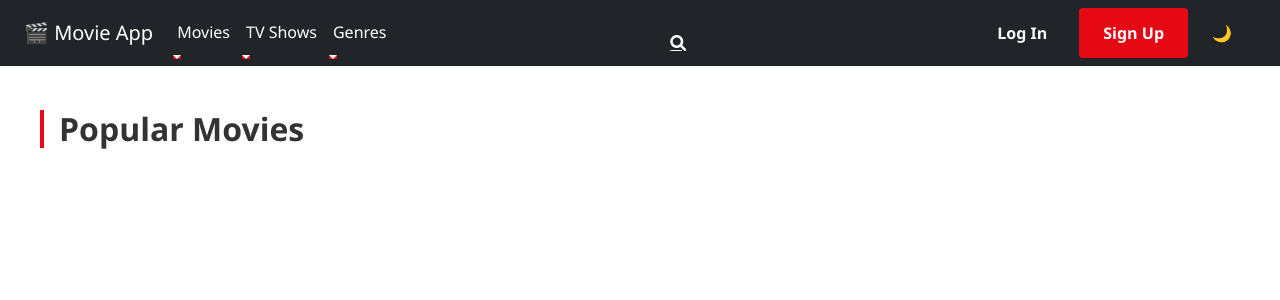
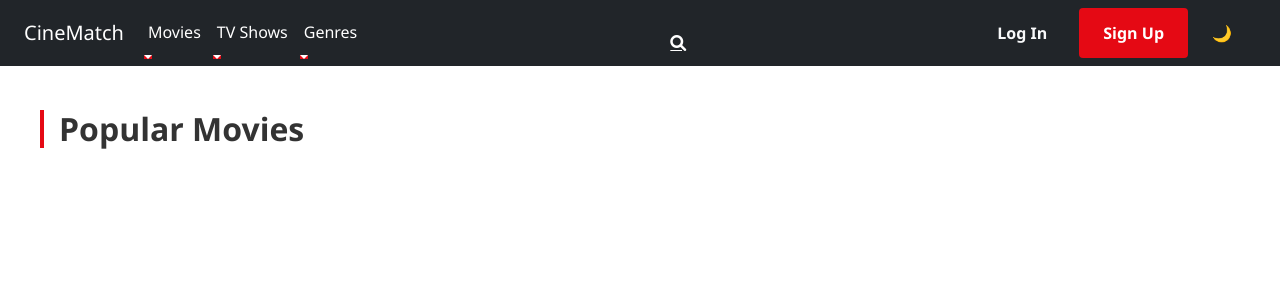
Before and after one commit to VANSHG2005/Movie_App, a Flask app: page /movies/popular in a window 1280 px wide. Shown: the top 300 px of the page. Run offline with Flask 3, Linux system fonts and the light colour scheme; data that the repository does not hold is empty; parts of the project's set-up code (start-up, migrations or seed data) failed here and were passed over; some libraries are stand-ins or nearby versions.

```diff
--- a/templates/base.html
+++ b/templates/base.html
@@ -2,12 +2,12 @@
 <html lang="en" data-theme="light">
 <head>
   <meta charset="UTF-8">
-  <title>Movie App</title>
+  <title>CineMatch</title>
   <link href="https://cdn.jsdelivr.net/npm/bootstrap@5.3.2/dist/css/bootstrap.min.css" rel="stylesheet">
   <link rel="stylesheet" href="{{ url_for('static', filename='style.css') }}">
   <link rel="stylesheet" href="https://cdnjs.cloudflare.com/ajax/libs/font-awesome/6.0.0/css/all.min.css">
   <style>
-    /* Search Component Styles */
+
     .search-container {
       position: relative;
       display: flex;
@@ -46,7 +46,6 @@
       cursor: pointer;
     }
 
-    /* Custom Select Styles */
     .custom-select-wrapper {
       position: relative;
       width: 100px;
@@ -94,14 +93,12 @@
       color: white;
     }
 
-    /* Navbar alignment */
     .navbar-right-items {
       display: flex;
       align-items: center;
       gap: 0.5rem;
     }
 
-    /* Theme Styles */
     :root {
       --navbar-bg: #343a40;
     }
@@ -110,7 +107,6 @@
       --navbar-bg: #121212;
     }
 
-    /* Scrolling row styles */
     .scrolling-row {
       display: flex;
       overflow-x: auto;
@@ -197,7 +193,7 @@
 <body>
 
 <nav class="navbar navbar-expand-lg navbar-dark bg-dark px-4">
-  <a class="navbar-brand" href="/">🎬 Movie App</a>
+  <a class="navbar-brand" href="/">CineMatch</a>
 
   <div class="collapse navbar-collapse" id="navbarNav">
     <ul class="navbar-nav me-auto">
@@ -301,7 +297,6 @@
 
 <div class="container mt-4">
   {% block content %}
-    <!-- This will be replaced by genre-specific content when a genre is selected -->
     {% if genre_name %}
     <div class="genre-page">
       <h1 class="mb-4">{{ genre_name }} Content</h1>
@@ -339,7 +334,6 @@
 </div>
 
 <script>
-  // Search toggle functionality
   const searchBtn = document.querySelector('.search-btn');
   const searchInput = document.querySelector('.search-input');
   const searchTypeWrapper = document.querySelector('.custom-select-wrapper');
@@ -349,7 +343,6 @@
     e.preventDefault();
     e.stopPropagation();
 
-    // Toggle visibility
     const isActive = searchInput.classList.toggle('active');
     searchTypeWrapper.classList.toggle('active', isActive);
 
@@ -358,7 +351,6 @@
     }
   });
 
-  // Close search when clicking outside
   document.addEventListener('click', (e) => {
     if (!searchForm.contains(e.target)) {
       searchInput.classList.remove('active');
@@ -366,7 +358,6 @@
     }
   });
 
-  // Theme toggle functionality
   const toggle = document.getElementById('themeToggle');
   const html = document.documentElement;
 
@@ -383,13 +374,11 @@
     setTheme(newTheme);
   });
 
-  // Initialize theme
   const savedTheme = localStorage.getItem('theme') || 'light';
   setTheme(savedTheme);
 
   // Google OAuth function
   function handleGoogleAuth() {
-    // You'll need to replace with your actual OAuth client ID
     const clientId = 'YOUR_GOOGLE_CLIENT_ID.apps.googleusercontent.com';
     const redirectUri = encodeURIComponent('http://yourdomain.com/auth/google/callback');
     const scope = encodeURIComponent('profile email');
@@ -398,7 +387,6 @@
     window.location.href = authUrl;
   }
 
-  // Alternatively, you can use Google's client library for more control
   function initGoogleAuth() {
     gapi.load('auth2', function() {
       gapi.auth2.init({
@@ -414,7 +402,6 @@
 
 <script src="https://cdn.jsdelivr.net/npm/bootstrap@5.3.0/dist/js/bootstrap.bundle.min.js"></script>
 
-<!-- Load Google API client -->
 <script src="https://apis.google.com/js/platform.js?onload=initGoogleAuth" async defer></script>
 
 
--- a/templates/movie_detail.html
+++ b/templates/movie_detail.html
@@ -2,7 +2,7 @@
 
 {% block content %}
 <div class="movie-detail-container">
-  <!-- Hero Section with Backdrop -->
+
   <div class="movie-hero" style="background-image: linear-gradient(rgba(0, 0, 0, 0.7), rgba(0, 0, 0, 0.7)), url('{{ img_url }}{{ movie.details.backdrop_path }}');">
     <div class="container">
       <div class="row">
@@ -38,7 +38,6 @@
             </button>
             {% endif %}
 
-            <!-- In movie_detail.html, inside the action-buttons div -->
             {% if current_user.is_authenticated %}
             <button class="btn btn-watchlist" onclick="addToWatchlist('{{movie.details.id }}', 'movie', '{{ movie.details.title }}', '{{ movie.details.poster_path }}')">
               <i class="fas fa-bookmark"></i> Add to Watchlist
@@ -202,7 +201,6 @@
 </div>
 {% endif %}
 
-    <!-- Trailer Modal -->
     {% if movie.trailer_key %}
     <div class="modal fade" id="trailerModal" tabindex="-1" aria-labelledby="trailerModalLabel" aria-hidden="true">
       <div class="modal-dialog modal-dialog-centered modal-lg">
--- a/templates/person_detail.html
+++ b/templates/person_detail.html
@@ -13,7 +13,6 @@
       <h2>Biography</h2>
       <p>{{ cast.biography or 'Biography not available' }}</p>
 
-      <!-- Known For Section - Filtered to exclude talk shows -->
   <div class="known-for">
     <h3>Known For</h3>
     <div class="known-for-grid">
@@ -66,7 +65,6 @@
       </div>
     </div>
 
-    <!-- Acting Credits Section - Sorted by year -->
   <div class="acting-credits">
     <h3>Acting</h3>
     <div class="credits-list">
--- a/templates/profile.html
+++ b/templates/profile.html
@@ -49,7 +49,6 @@
 {% block scripts %}
 <script>
 document.addEventListener('DOMContentLoaded', function() {
-    // Theme toggle functionality
     const themeToggle = document.getElementById('toggle-theme');
     const currentTheme = document.getElementById('current-theme');
 
@@ -68,7 +67,6 @@ document.addEventListener('DOMContentLoaded', function() {
         }
     });
 
-    // Initialize theme display
     const savedTheme = localStorage.getItem('theme') || 'light';
     currentTheme.textContent = savedTheme === 'dark' ? 'Dark' : 'Light';
 });
--- a/templates/recommend_tv.html
+++ b/templates/recommend_tv.html
@@ -55,7 +55,7 @@
     :root {
         --bg-color: #ffffff;
         --text-color: #333333;
-        --accent-color: #4361ee; /* Different accent color for TV shows */
+        --accent-color: #4361ee;
         --card-bg: #ffffff;
         --card-shadow: 0 3px 10px rgba(0,0,0,0.1);
         --hover-shadow: 0 5px 15px rgba(0,0,0,0.2);
@@ -66,7 +66,7 @@
     [data-theme="dark"] {
         --bg-color: #121212;
         --text-color: #f5f5f5;
-        --accent-color: #4895ef; /* Different accent color for dark mode */
+        --accent-color: #4895ef;
         --card-bg: #1e1e1e;
         --card-shadow: 0 3px 10px rgba(0,0,0,0.3);
         --hover-shadow: 0 5px 15px rgba(0,0,0,0.5);
```
Also changed, not shown: templates/tv_detail.html (+5 -20 lines), templates/watchlist.html (+1 -6 lines).
